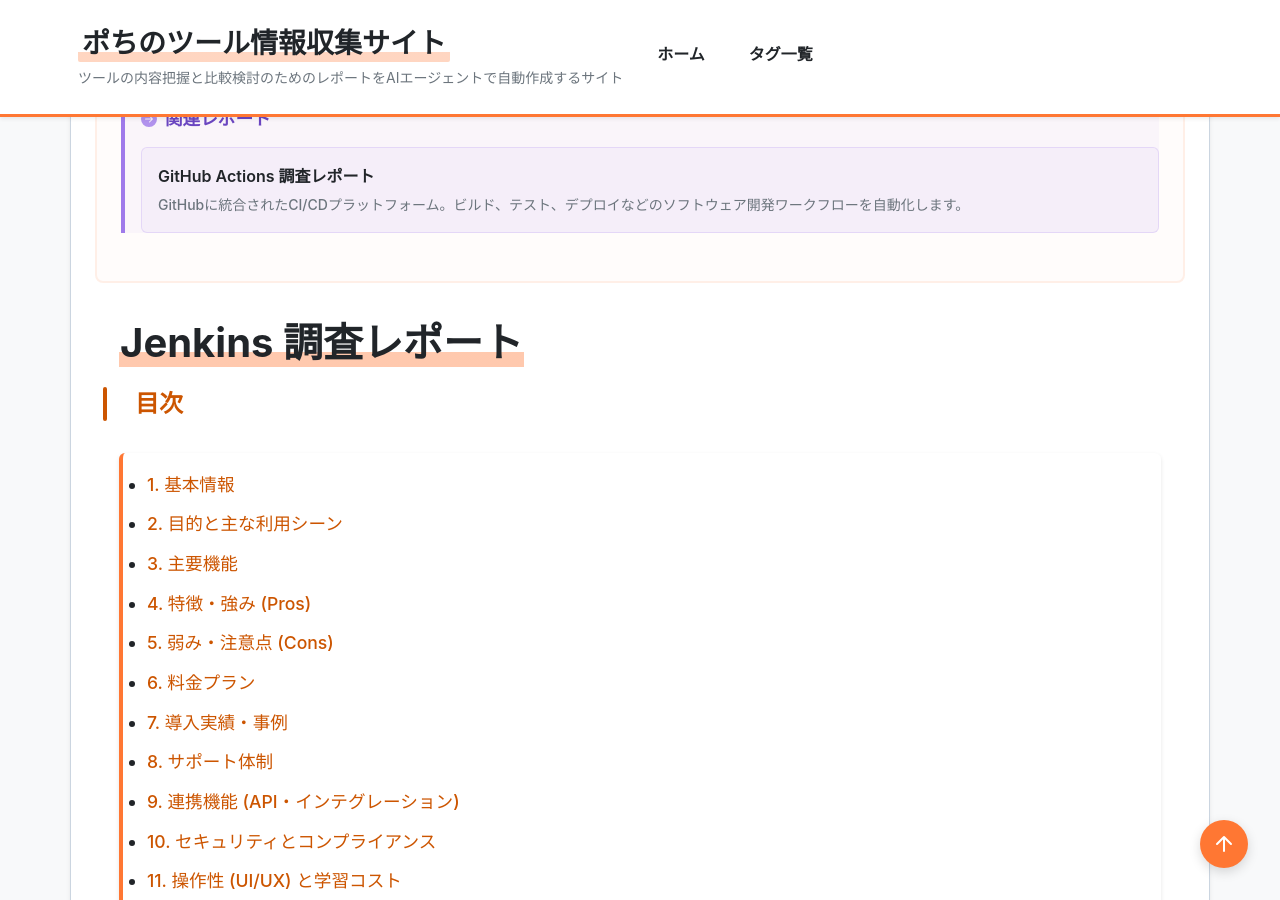
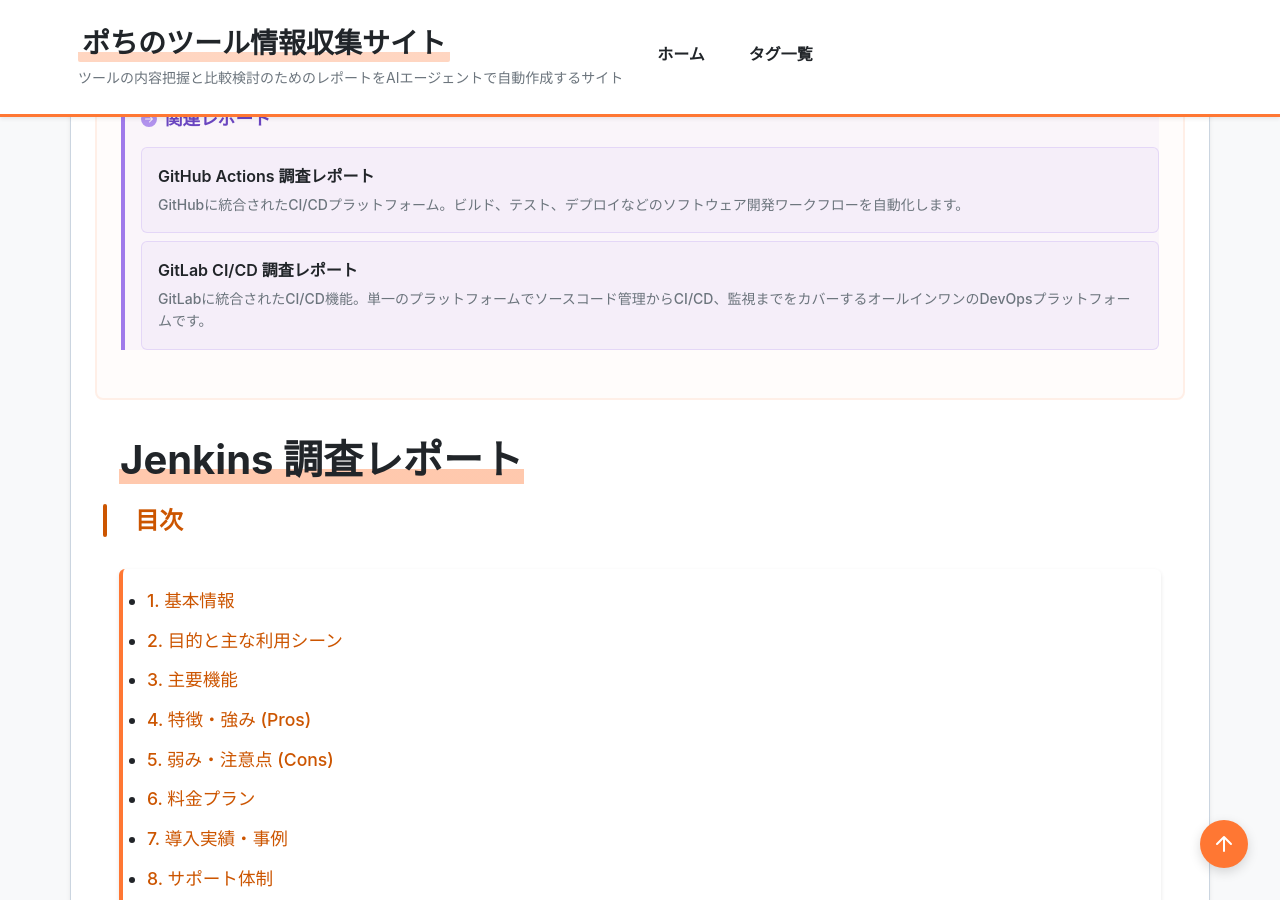
Before and after one commit to aegisfleet/tool-survey-report, a Jekyll site: the page built from _reports/jenkins.md, in a window 1280 px wide and 900 px high, scrolled down 619 px. Built offline with Jekyll 4.4.1, drawn with Linux system fonts in a browser that asks for light colours.

Commit message:
Fix: Update report relationships for GitLab CI/CD (#110)
Adds reciprocal links from existing reports (GitLab, GitHub Actions, Jenkins) to the new GitLab CI/CD report. This ensures that the parent/child and related tool relationships are correctly displayed on the site.

Co-authored-by: google-labs-jules[bot] <161369871+google-labs-jules[bot]@users.noreply.github.com>

```diff
--- a/_reports/github-actions.md
+++ b/_reports/github-actions.md
@@ -17,6 +17,7 @@ relationships:
   related_tools:
     - "GitLab"
     - "Jenkins"
+    - "GitLab CI/CD"
 ---
 
 # **GitHub Actions 調査レポート**
--- a/_reports/gitlab.md
+++ b/_reports/gitlab.md
@@ -15,6 +15,7 @@ description: "GitLabは、ソフトウェア開発ライフサイクル全体を
 relationships:
   children:
     - "GitLab Duo"
+    - "GitLab CI/CD"
   related_tools:
     - "GitHub"
     - "GitHub Actions"
--- a/_reports/jenkins.md
+++ b/_reports/jenkins.md
@@ -15,6 +15,7 @@ description: "Jenkinsは、ビルド、テスト、デプロイを自動化す
 relationships:
   related_tools:
     - "GitHub Actions"
+    - "GitLab CI/CD"
 ---
 
 # **Jenkins 調査レポート**
```
